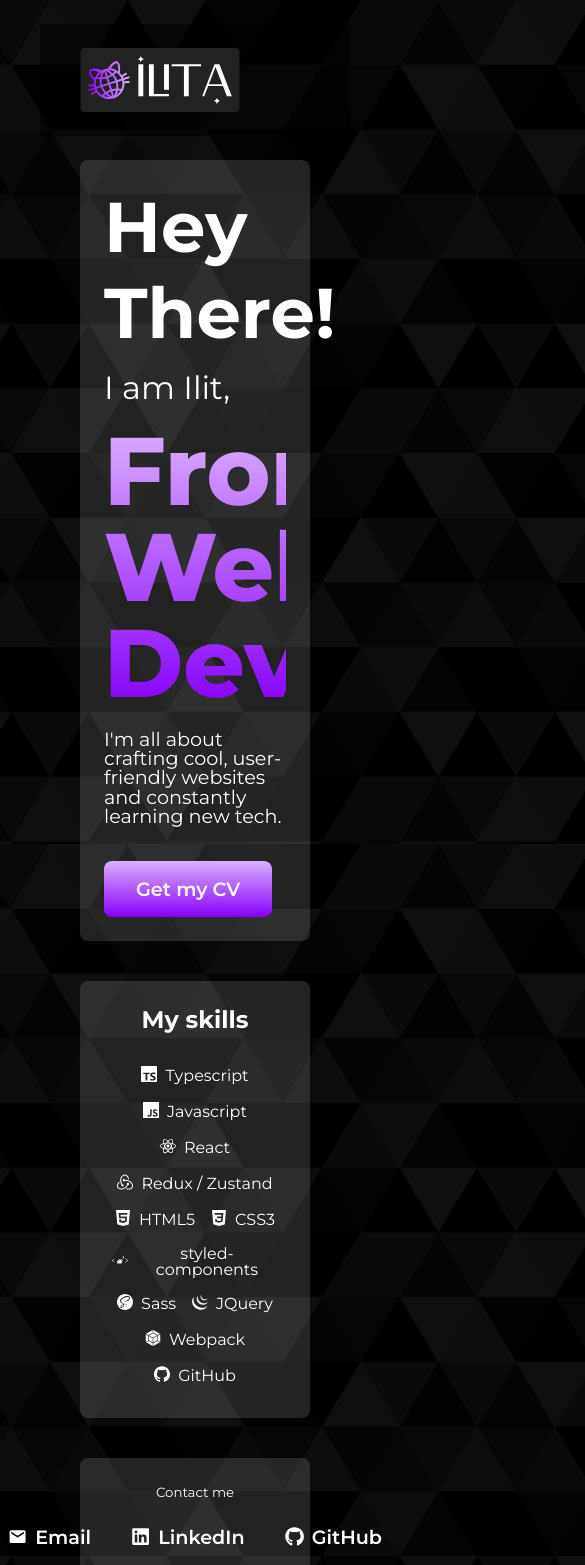
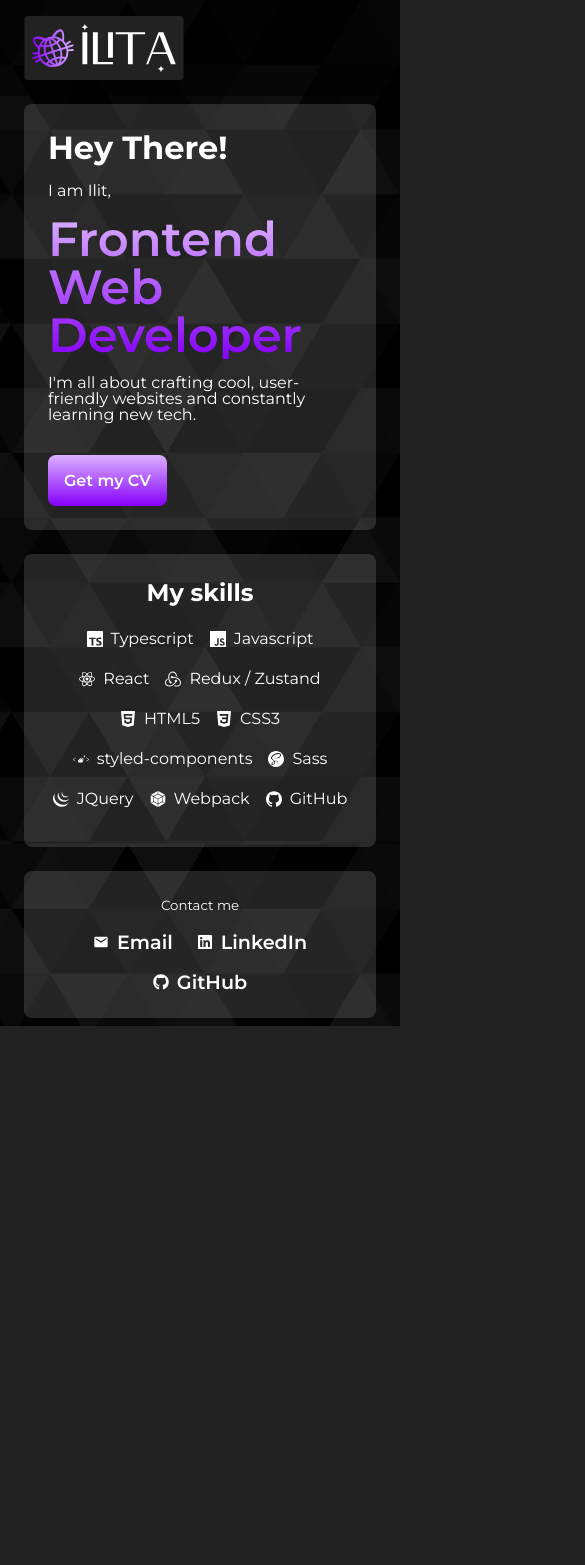
Before and after one commit to IlitA/web, a React (Vite) app: page / in a window 390 px wide. Shown: the top 1565 px of the page, 585 px wide, since content can reach past the window. After the commit the page ends 1026 px from the top, so only its background shows below. Built offline with nearby package versions, Linux system fonts and the light colour scheme.

Commit message:
mobile-cssing

```diff
--- a/src/components/AboutMe/index.tsx
+++ b/src/components/AboutMe/index.tsx
@@ -7,9 +7,9 @@ export const AboutMe = () => {
       <Title>Hey There!</Title>
 
       <AboutContent>
-        <Text $size={2}>I am Ilit,</Text><br />
-        <Text $size={6} $hasGradient>Frontend Web Developer</Text><br />
-        <Text $size={1.2}>I'm all about crafting cool, user-friendly websites and constantly learning new tech.</Text><br />
+        <Text $size={2}>I am Ilit,</Text>
+        <Text $size={6} $hasGradient>Frontend Web Developer</Text>
+        <Text $size={1.2}>I'm all about crafting cool, user-friendly websites and constantly learning new tech.</Text>
         {/* <Text $size={1.2}>Based in beautiful Barcelona</Text> */}
       </AboutContent>
 
--- a/src/components/AboutMe/styles.ts
+++ b/src/components/AboutMe/styles.ts
@@ -3,8 +3,12 @@ import styled from "styled-components";
 export const AboutMeComponent = styled.div``
 
 export const Title = styled.h1`
-  font-size: 4.4rem;
+  font-size: 2rem;
   margin-bottom: 16px;
+
+  @media screen and (min-width: 800px) {
+    font-size: 4.4rem;
+  }
 `
 
 export const AboutContent = styled.p``
@@ -12,8 +16,8 @@ export const AboutContent = styled.p``
 export const LinkButton = styled.a`
   display: inline-block;
   margin-top: 16px;
-  padding: 16px 32px;
-  font-size: 1.2rem;
+  padding: 16px;
+  font-size: 1rem;
   font-weight: 600;
   background: transparent;
   border: none;
@@ -25,4 +29,9 @@ export const LinkButton = styled.a`
   &:hover {
     background: ${({ theme }) => `-webkit-linear-gradient(${theme.colors.darkPurple}, ${theme.colors.purple})`};
   }
+
+  @media screen and (min-width: 800px) {
+    padding: 16px 32px;
+    font-size: 1.2rem;
+  }
 `
--- a/src/components/Contact/styles.ts
+++ b/src/components/Contact/styles.ts
@@ -6,23 +6,30 @@ export const ContactComponent = styled.div`
 
 export const ContactList = styled.ul`
   display: flex;
+  gap: 16px 24px;
+  flex-wrap: wrap;
   justify-content: center;
-  margin-top: 24px;
+  margin-top: 16px;
   padding: 0;
   list-style-type: none;
+
+  @media screen and (min-width: 800px) {
+    margin-top: 24px;
+    gap: 24px;
+  }
 `
 
 export const ContactItem = styled.li`
   display: flex;
   align-items: center;
   cursor: pointer;
-  font-size: 1.2rem;
+  font-size: 1rem;
+
+  @media screen and (min-width: 800px) {
+    font-size: 1.2rem;
+  }
 
   > *:first-child {
     margin-right: 8px;
   }
-
-  &:not(:last-child) {
-    margin-right: 40px;
-  }
 `
--- a/src/components/Header/styles.ts
+++ b/src/components/Header/styles.ts
@@ -3,8 +3,12 @@ import styled from "styled-components";
 export const HeaderComponent = styled.header`
   display: flex;
   align-items: center;
-  padding: 24px 40px;
+  padding: 16px 24px;
   background-color: #00000088;
+
+  @media screen and (min-width: 800px) {
+    padding: 24px 40px;
+  }
 
   nav {
     margin-left: 40px;
--- a/src/components/Skills/styles.ts
+++ b/src/components/Skills/styles.ts
@@ -14,12 +14,11 @@ export const SkillsComponent = styled.div`
     margin: 0;
     padding: 0;
     list-style-type: none;
+    gap: 8px 16px;
   }
 
   li {
     display: flex;
-    align-items: center;
-    margin: 8px;
   }
 
   i {
--- a/src/pages/Home/styles.ts
+++ b/src/pages/Home/styles.ts
@@ -7,7 +7,11 @@ export const HomePage = styled.div`
     border-radius: 8px;
 
     &:not(:last-child) {
-      margin-bottom: 40px;
+      margin-bottom: 24px;
+
+      @media screen and (min-width: 800px) {
+        margin-bottom: 40px;
+      }
     }
   }
 `
--- a/src/styles.ts
+++ b/src/styles.ts
@@ -28,11 +28,18 @@ export const GlobalStyle = createGlobalStyle`
 `;
 
 export const AppWrapper = styled.div`
-  max-width: 64rem;
   margin: auto;
-  padding: 24px 40px;
+  min-width: 400px;
+
+  @media screen and (min-width: 800px) {
+    max-width: 64rem;
+  }
 `
 
 export const BodyWrapper = styled.div`
-  padding: 24px 40px;
+  padding: 8px 24px;
+
+  @media screen and (min-width: 800px) {
+    padding: 24px 40px;
+  }
 `
--- a/src/theme.ts
+++ b/src/theme.ts
@@ -19,9 +19,15 @@ export const textGradient = css`
 `
 
 export const Text = styled.p<{ $size?: number; $hasGradient?: boolean }>`
-  font-size: ${({ $size }) => $size ? `${$size}em` : "1em"};
-  font-weight: ${({ $hasGradient }) => $hasGradient ? `800` : `400`};
+  font-size: ${({ $size }) => $size ? `max(${$size / 2}em, 1rem)` : "1em"};
+  font-weight: ${({ $hasGradient }) => $hasGradient ? `600` : `400`};
   line-height: 1;
+  margin-bottom: 16px;
 
   ${({ $hasGradient }) => $hasGradient && textGradient};
+
+  @media screen and (min-width: 800px) {
+    font-size: ${({ $size }) => $size ? `${$size}em` : "1em"};
+    font-weight: ${({ $hasGradient }) => $hasGradient ? `800` : `400`};
+  }
 `;
```
